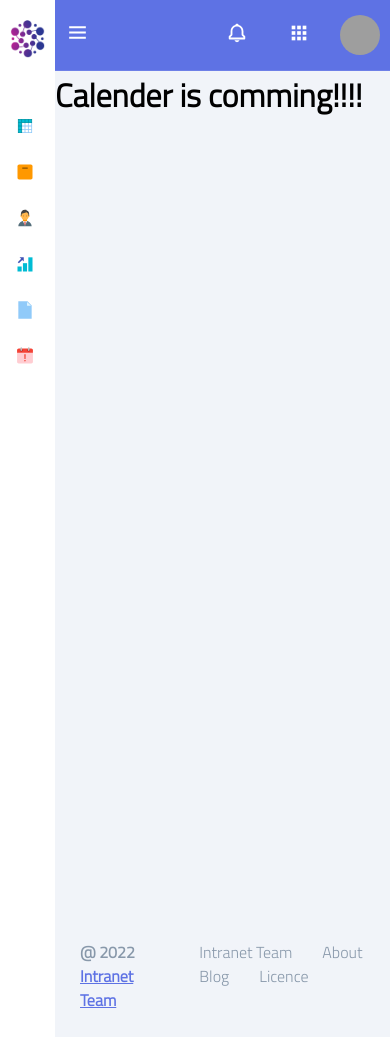
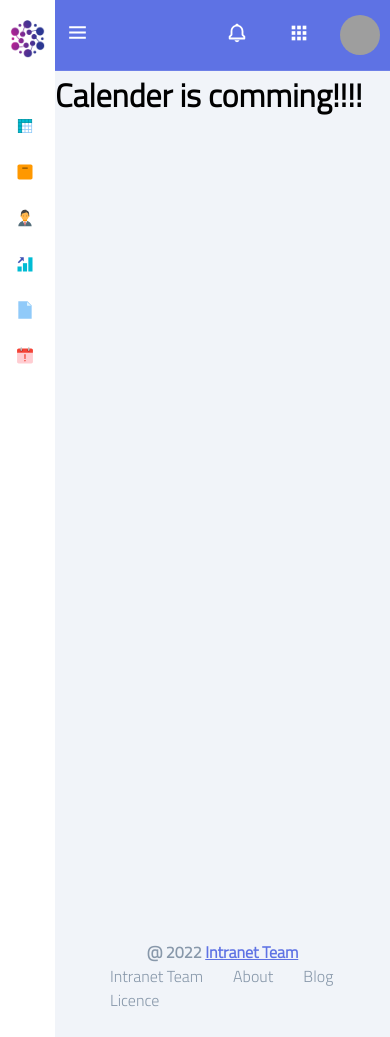
Before and after one commit to marufhosen/react-admin-dashboard, a React (Create React App) app: page /calender in a window 390 px wide. Built offline with nearby package versions, Linux system fonts and the light colour scheme; grey boxes are pictures that could not be loaded; a web font is replaced by a local one.

Commit message:
footer responsive

```diff
--- a/src/Style/Footer.css
+++ b/src/Style/Footer.css
@@ -26,3 +26,10 @@
   margin-left: 30px;
   color: #8898aa;
 }
+
+@media only screen and (max-width: 600px) {
+  .footer-container {
+    flex-direction: column;
+    align-items: center;
+  }
+}
```
